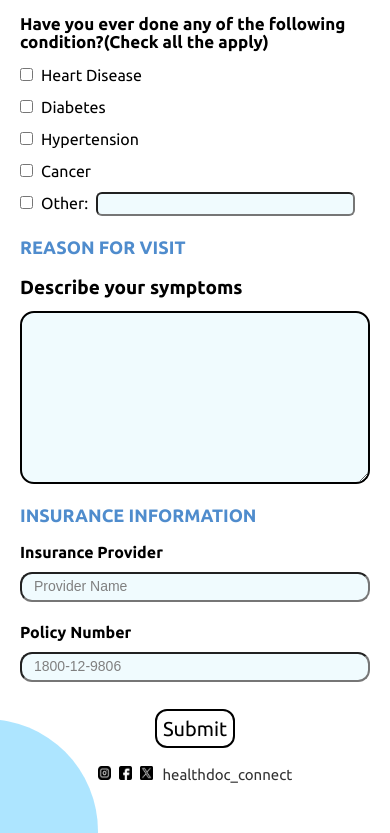
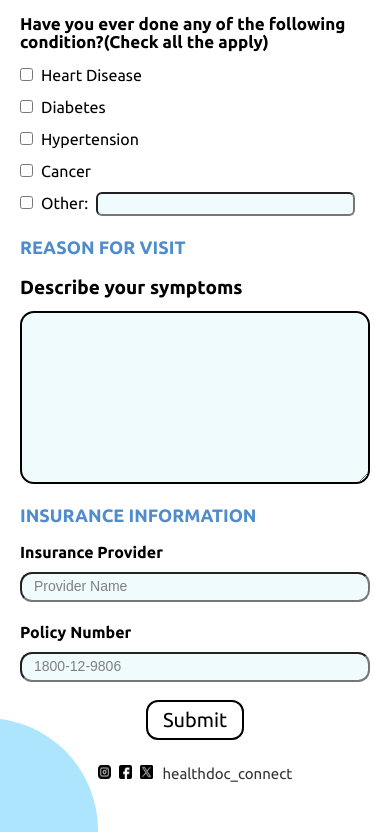
Before and after one commit to kshitiz14zt/Form_Template, a plain HTML site: page index.html in a window 390 px wide. Shown: the part 928-1761 px from the top of the page. Drawn offline with Linux system fonts and the light colour scheme.

Commit message:
fix width by using display inline block

```diff
--- a/style.css
+++ b/style.css
@@ -23,7 +23,7 @@
 }
 .submit{
     text-align: center;
-    margin-top: 25px;
+    margin-top: 8px;
 }
 .footer{
     margin: 10px ;
@@ -182,12 +182,12 @@ label{
     .submitName{
         border-radius: 12px;
         padding: 6px;
-        margin-top: 10px;
         width: 28%;
         font-size: 20px;
         border: 2px solid black;
         color: black;
         text-decoration:none;
+        display: inline-block;
     }
     .footer{
         text-align: center;
@@ -372,6 +372,7 @@ label{
         border: 2px solid black;
         color: black;
         text-decoration:none;
+        display: inline-block;
     }
     .footerName{
         font-weight: 400;
@@ -563,6 +564,7 @@ label{
         border: 2px solid black;
         color: black;
         text-decoration:none;
+        display: inline-block;
     }
     .footerName{
         font-weight: 400;
```
